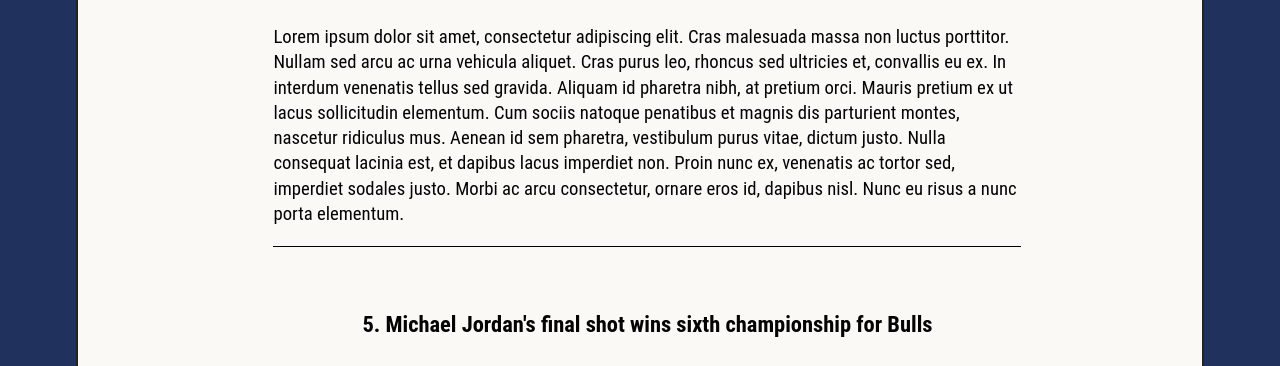
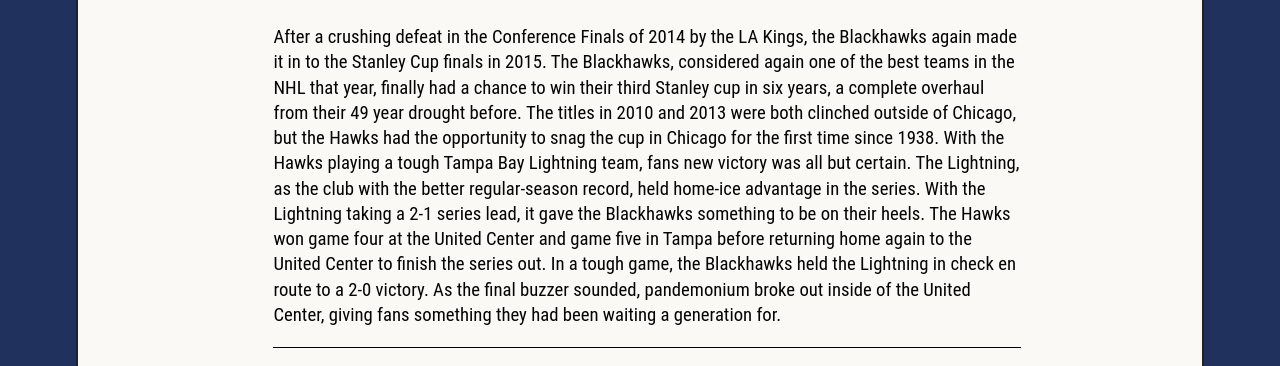
Before and after one commit to zjaks/itmd362-p2, a plain HTML site: page index.html in a window 1280 px wide. Shown: the part 9250-9616 px from the top of the page. Drawn offline with nearby package versions, Linux system fonts and the light colour scheme; some packages are replaced by stand-ins of ours; a script that the page names is missing.

Commit message:
Added text for number 6.

```diff
--- a/index.html
+++ b/index.html
@@ -230,14 +230,18 @@
 			</div>
 			</div>
 			<div class="text">
-			<p>Lorem ipsum dolor sit amet, consectetur adipiscing elit. Cras malesuada massa non luctus
-			porttitor. Nullam sed arcu ac urna vehicula aliquet. Cras purus leo, rhoncus sed ultricies et,
-			 convallis eu ex. In interdum venenatis tellus sed gravida. Aliquam id pharetra nibh, at pretium
-			 orci. Mauris pretium ex ut lacus sollicitudin elementum. Cum sociis natoque penatibus et magnis
-			 dis parturient montes, nascetur ridiculus mus. Aenean id sem pharetra, vestibulum purus vitae,
-			 dictum justo. Nulla consequat lacinia est, et dapibus lacus imperdiet non. Proin nunc ex,
-			 venenatis ac tortor sed, imperdiet sodales justo. Morbi ac arcu consectetur, ornare eros id,
-			 dapibus nisl. Nunc eu risus a nunc porta elementum.</p>
+			<p>After a crushing defeat in the Conference Finals of 2014 by the LA Kings, the Blackhawks again
+			made it in to the Stanley Cup finals in 2015. The Blackhawks, considered again one of the best teams
+			in the NHL that year, finally had a chance to win their third Stanley cup in six years, a complete
+			overhaul from their 49 year drought before. The titles in 2010 and 2013 were both clinched outside
+			of Chicago, but the Hawks had the opportunity to snag the cup in Chicago for the first time since
+			1938. With the Hawks playing a tough Tampa Bay Lightning team, fans new victory was all but certain.
+			The Lightning, as the club with the better regular-season record, held home-ice advantage in the
+			series. With the Lightning taking a 2-1 series lead, it gave the Blackhawks something to be on
+			their heels. The Hawks won game four at the United Center and game five in Tampa before returning
+			home again to the United Center to finish the series out. In a tough game, the Blackhawks held the
+			Lightning in check en route to a 2-0 victory. As the final buzzer sounded, pandemonium broke out
+			inside of the United Center, giving fans something they had been waiting a generation for.</p>
 			 </div>
 		</div>
 		<div id="listnum5" class="list">
```
